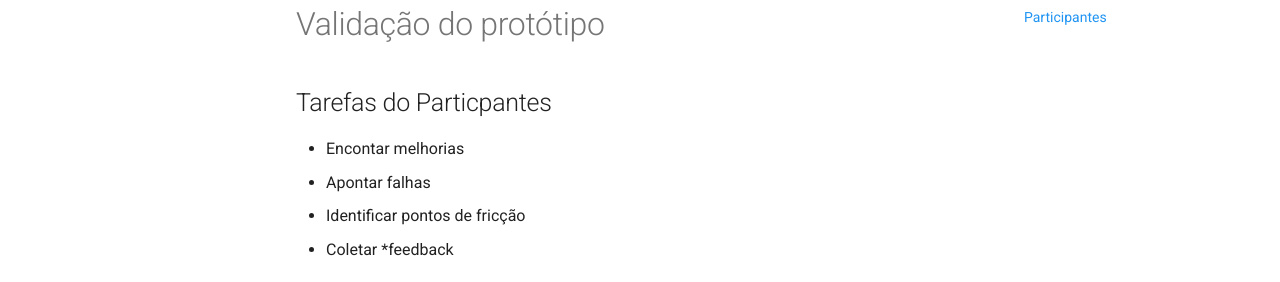
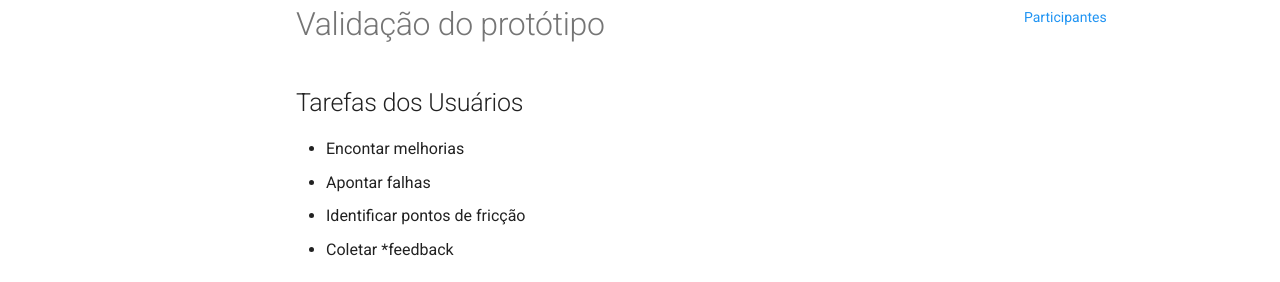
Before and after one commit to Requisitos-de-Software/2025.2-Grupo05, an MkDocs documentation site: the page built from docs/Análise/Prototipacao.md, in a window 1280 px wide and 900 px high, scrolled down 1536 px. Shown: the part 172-454 px from the top of the window. Built offline with MkDocs 1.6.1 and Material for MkDocs 9.7.7, drawn with Linux system fonts in a browser that asks for light colours; comment, search, counter and statistics services are not loaded.

Commit message:
Fix typo in section title for user tasksf

```diff
--- a/docs/Análise/Prototipacao.md
+++ b/docs/Análise/Prototipacao.md
@@ -80,7 +80,7 @@ A seguir temos a tabela 1, onde indica todos os participantes que colaborou com
 # Validação do protótipo
 
 
-## Tarefas do Particpantes
+## Tarefas dos Usuários
 
 - Encontar melhorias
 - Apontar falhas
```
